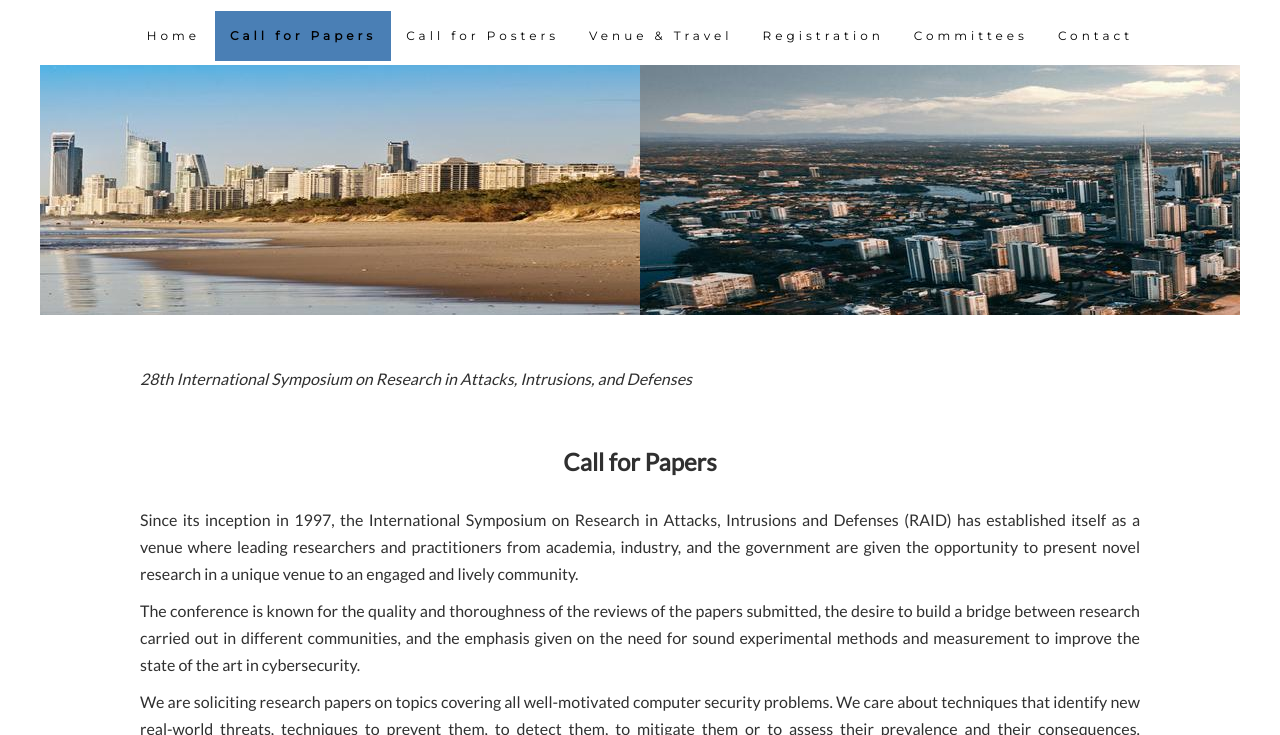
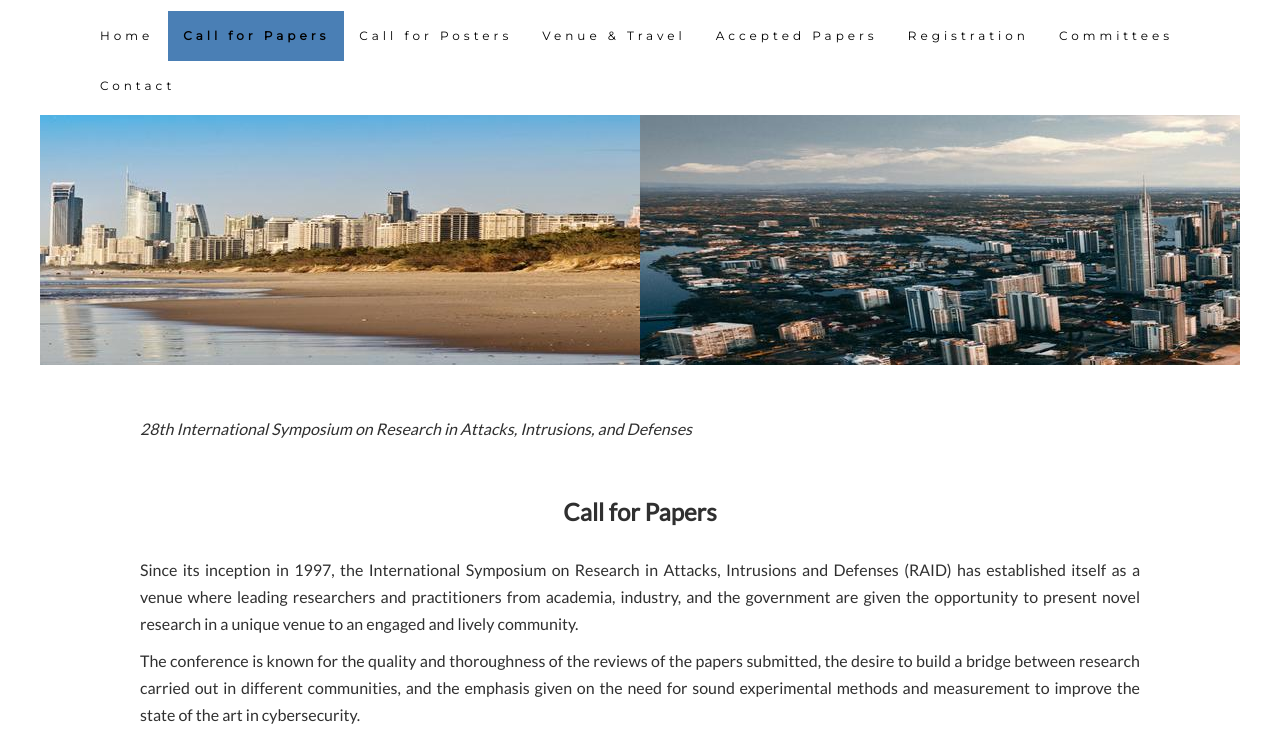
Before and after one commit to raid2025/raid2025.github.io, a plain HTML site: page call.html in a window 1280 px wide. Shown: the part 95-830 px from the top of the page. Drawn offline with nearby package versions, Linux system fonts and the light colour scheme.

Commit message:
Update call.html

```diff
--- a/call.html
+++ b/call.html
@@ -305,9 +305,9 @@ vertical-align: middle!important;
 <!--             <li><a href="program.html">Program</a></li> -->
 	          <!--li><a href="booklet.html" target="_blank">Brochure</a></li-->
             <!-- <li><a href="accepted.html">Accepted Papers</a></li> -->
-<!--             <li><a href="accepted_open.html"> Accepted Papers</a></li>
+             <li><a href="accepted_open.html"> Accepted Papers</a></li>
 
-            <li><a href="awards.html">Awards</a></li>-->
+           <!-- <li><a href="awards.html">Awards</a></li>-->
 
             <li><a href="registration.html">Registration</a></li>
             <li><a href="committees.html">Committees</a></li>
```
